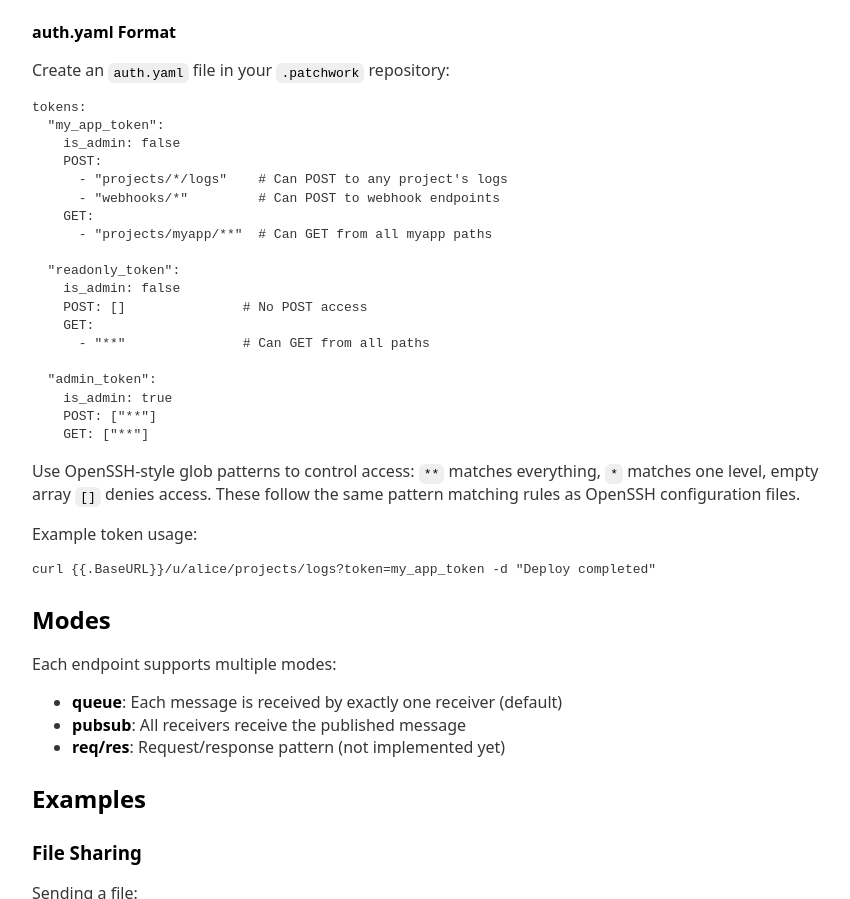
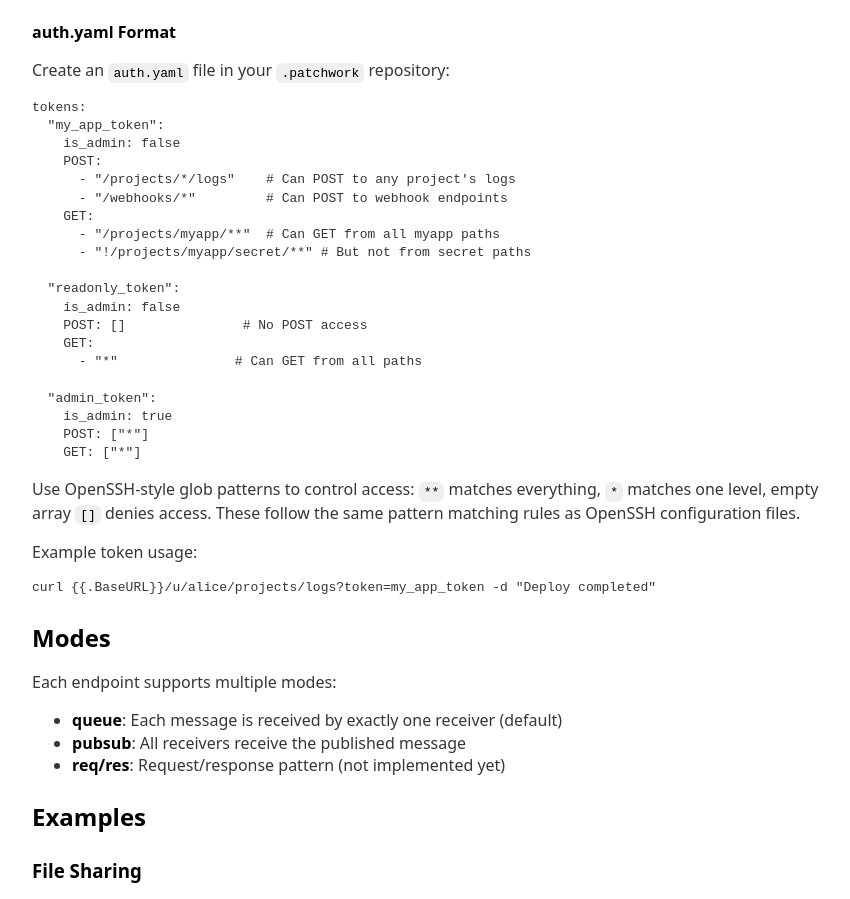
Before and after one commit to tionis/patchwork, a plain HTML site: page assets/index.html in a window 1280 px wide. Shown: the part 1572-2471 px from the top of the page, without its empty margins (208-1058 px from the left). Drawn offline with Linux system fonts and the light colour scheme.

Commit message:
clarified auth.yaml patterns

```diff
--- a/assets/index.html
+++ b/assets/index.html
@@ -103,21 +103,22 @@
   "my_app_token":
     is_admin: false
     POST:
-      - "projects/*/logs"    # Can POST to any project's logs
-      - "webhooks/*"         # Can POST to webhook endpoints
+      - "/projects/*/logs"    # Can POST to any project's logs
+      - "/webhooks/*"         # Can POST to webhook endpoints
     GET:
-      - "projects/myapp/**"  # Can GET from all myapp paths
+      - "/projects/myapp/**"  # Can GET from all myapp paths
+      - "!/projects/myapp/secret/**" # But not from secret paths
 
   "readonly_token":
     is_admin: false
     POST: []               # No POST access
     GET:
-      - "**"               # Can GET from all paths
+      - "*"               # Can GET from all paths
 
   "admin_token":
     is_admin: true
-    POST: ["**"]
-    GET: ["**"]</pre>
+    POST: ["*"]
+    GET: ["*"]</pre>
 
   <p>
     Use OpenSSH-style glob patterns to control access: <code>**</code> matches everything,
--- a/docs/example-auth.yaml
+++ b/docs/example-auth.yaml
@@ -11,6 +11,7 @@ tokens:
       - "a list"
       - "of glob"
       - "patterns"
+      - "/some-prefix/*"
     POST:
       - "some-other-path"
   "some-other-read-only-token":
```
Also changed, not shown: README.md.
